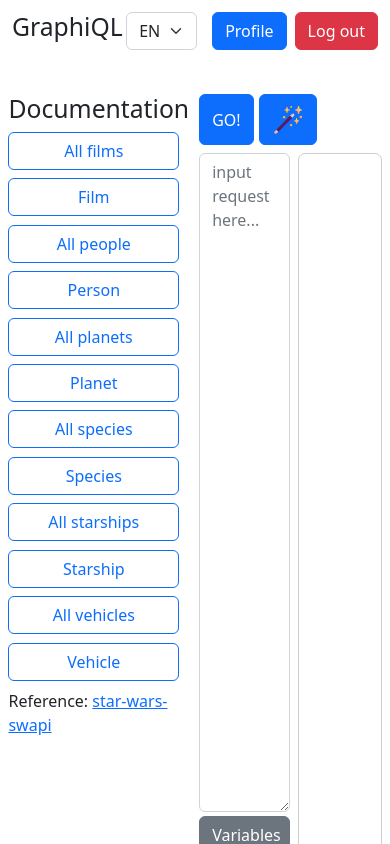
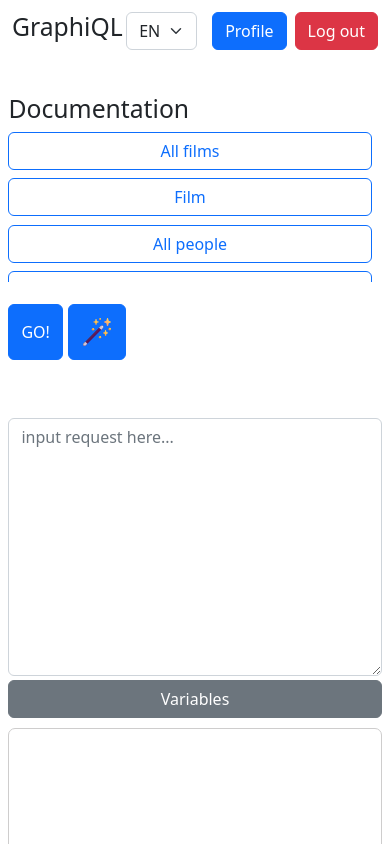
Before and after one commit to GrigoriyKlimenko/graphiql-app, a React (Vite) app in the folder graphiql/: page /playground in a window 390 px wide. Shown: the top 844 px of the page. Built offline with nearby package versions, Linux system fonts and the light colour scheme; no server answers; sample sign-in values are in the browser's storage.

Commit message:
style ide component

```diff
--- a/graphiql/src/components/ide/Ide.tsx
+++ b/graphiql/src/components/ide/Ide.tsx
@@ -36,7 +36,7 @@
               <img src={wand} alt="prettify" />
             </Button>
           </div>
-          <div className="w-100 d-flex gap-2 h-100">
+          <div className="ide__sides">
             <div className="ide__input-side">
               <Form.Control
                 as="textarea"
--- a/graphiql/src/index.css
+++ b/graphiql/src/index.css
@@ -42,6 +42,13 @@
 
 ul {
   list-style: none;
+}
+
+pre {
+  white-space: pre-wrap;       /* Since CSS 2.1 */
+  white-space: -moz-pre-wrap;  /* Mozilla, since 1999 */
+  white-space: -o-pre-wrap;    /* Opera 7 */
+  word-wrap: break-word;       /* Internet Explorer 5.5+ */
 }
 
 .container {
--- a/graphiql/src/pages/css/playground/index.css
+++ b/graphiql/src/pages/css/playground/index.css
@@ -15,9 +15,14 @@
   flex-direction: row;
   justify-content: space-around;
   width: 100%;
-  height: 90vh;
   box-sizing: border-box;
   gap: 10px;
+}
+.ide__sides{
+  width: 100%;
+  display: flex;
+  gap: 10px;
+  height: 100%;
 }
 .ide__input-side textarea {
   display: block;
@@ -44,6 +49,7 @@
   border-radius: 7px;
   padding: 0.5vh;
   height: 100%;
+  overflow: auto;
 }
 .ide__documentation__wrapper {
   height: 94%;
@@ -51,7 +57,6 @@
 .ide__documentation {
   width: 100%;
   height: 100%;
-
   padding-right: 10px;
   max-height: 100vh;
   overflow-y: auto; /* Add vertical scrollbar */
@@ -71,3 +76,25 @@
   background-color: rgb(192, 14, 14); /* Set the color of the scrollbar thumb */
   border-radius: 15px; /* Set the border radius of the scrollbar thumb */
 }
+
+@media (max-width: 768px) {
+  .ide__sides {
+    flex-direction: column;
+    margin-top: 50px;
+  }
+  .ide__input-side,
+  .ide__output-side {
+    width: 100%;
+    min-height: 300px;
+  }
+}
+
+@media (max-width: 572px) {
+  .ide__wrapper {
+    flex-direction: column;
+  }
+  .ide__documentation__wrapper {
+    height: 150px;
+    margin-bottom: 50px;
+  }
+}
```
Also changed, not shown: graphiql/src/pages/Home/Home.tsx (+0 -9 lines).
